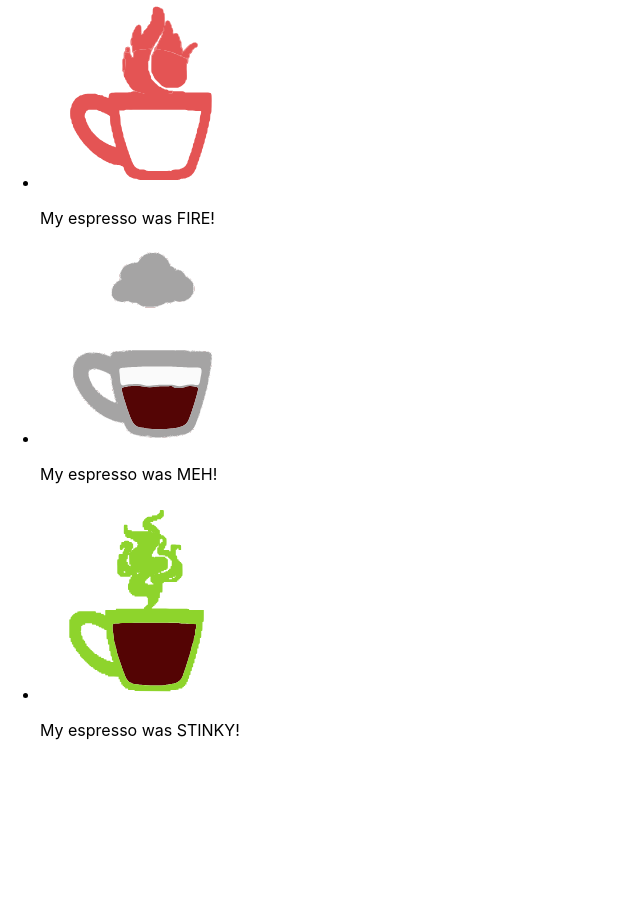
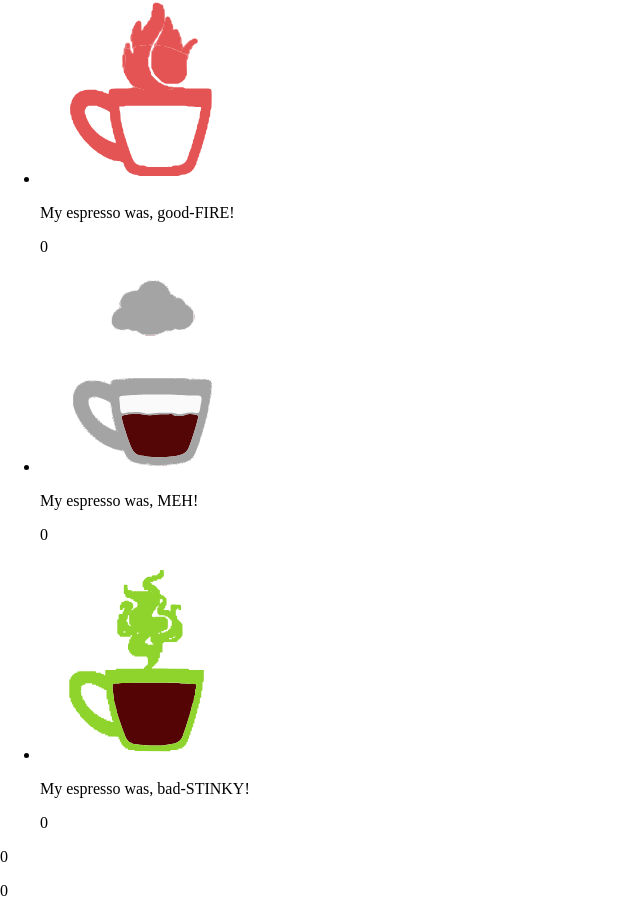
Before and after one commit to StefieCaff/goit-react-hw-02-feedback, a React (Create React App) app: page / in a window 1280 px wide. Shown: the part 275-1191 px from the top of the page, without its empty margins (0-640 px from the left). Before the commit the page ends 1031 px from the top, so only its background shows below. Built offline with nearby package versions, Linux system fonts and the light colour scheme.

Commit message:
add percentages
still not functional

```diff
--- a/src/components/Statistics/Statistics.jsx
+++ b/src/components/Statistics/Statistics.jsx
@@ -4,46 +4,62 @@ import { SVG } from '../Logo/Icons';
 
 
 export const Statistics = ( props) => {
-//    const  {
-//     good = 0,
-//     neutral = 0,
-//     bad = 0,
-//     total = 0,
-//     positivePercentage = 0
-//     } = props;
+   const  {
+    good = 0,
+    neutral = 0,
+    bad = 0,
+    total = 0,
+    positivePercentage = 0
+    } = props;
 
 
     return (
         <div>
-            <h2>How peeps are voting on our espresso</h2>
+            <h2>Espresso experiences tally</h2>
             <ul>
-                <StatisticsItem
-                    message="My espresso was FIRE!"
-                    icon = "good-fire"
-                />
-                <StatisticsItem
-                    message="My espresso was MEH!"
-                    icon = "neutral-meh"
-                />
-                <StatisticsItem
-                    message="My espresso was STINKY!"
-                    icon = "bad-stinky"
-                />
+                <li>
+                    <StatisticsImg
+                        message="My espresso was, good-FIRE!"
+                        icon = "good-fire"
+                    />
+                    <p>{good}</p>
+                </li>
+                <li>
+                    <StatisticsImg
+                        message="My espresso was, MEH!"
+                        icon = "neutral-meh"
+                    />
+                    <p>{neutral}</p>
+                </li>
+                <li>
+                    <StatisticsImg
+                        message="My espresso was, bad-STINKY!"
+                        icon="bad-stinky"
+                    />
+                    <p>{bad}</p>
+                </li>
             </ul>
+            <div>
+                <p>
+                    {total}
+                </p>
+                <p>
+                    {positivePercentage}
+                </p>
+            </div>
         </div>
     );
 };
 
 
 
-const StatisticsItem = (props) => {
+const StatisticsImg = (props) => {
     const {
-        message = "your opinion matters to us!",
+        message = "We want your feedforward, thanks!",
         icon = "logo",
     } = props;
 
     return (
-        <li>
             <div>
                 <SVG
                     width = "200"
@@ -52,22 +68,21 @@ const StatisticsItem = (props) => {
                 />
                 <p>{message}</p>
             </div>
-        </li>
     );
 
 };
 
 
 
-// Statistics.propTypes = {
-//     good: PropTypes.number.isRequired,
-//     neutral: PropTypes.number.isRequired,
-//     bad: PropTypes.number.isRequired,
-//     total: PropTypes.number.isRequired,
-//     positivePercentage: PropTypes.number.isRequired,
-// };
+Statistics.propTypes = {
+    good: PropTypes.number.isRequired,
+    neutral: PropTypes.number.isRequired,
+    bad: PropTypes.number.isRequired,
+    total: PropTypes.number.isRequired,
+    positivePercentage: PropTypes.number.isRequired,
+};
 
-StatisticsItem.propTypes = {
+StatisticsImg.propTypes = {
     message: PropTypes.string.isRequired,
     icon: PropTypes.string.isRequired
 }
--- a/src/index.css
+++ b/src/index.css
@@ -2,11 +2,12 @@
 
 body {
   margin: 0;
-  font-family: -apple-system, BlinkMacSystemFont, 'Segoe UI', 'Roboto', 'Oxygen',
-    'Ubuntu', 'Cantarell', 'Fira Sans', 'Droid Sans', 'Helvetica Neue',
+  font-family: -apple-system, BlinkMacSystemFont, 'Cantarell', 'Segoe UI', 'Roboto', 'Oxygen',
+    'Ubuntu', 'Fira Sans', 'Droid Sans', 'Helvetica Neue',
     sans-serif;
   -webkit-font-smoothing: antialiased;
   -moz-osx-font-smoothing: grayscale;
+  font-family: Cantarell;
 }
 
 code {
```
Also changed, not shown: src/components/Feedback/FeedBack.jsx (+4 -4 lines).
